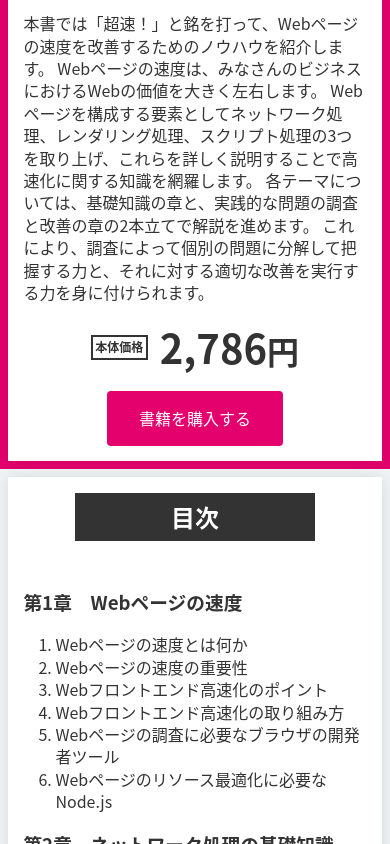
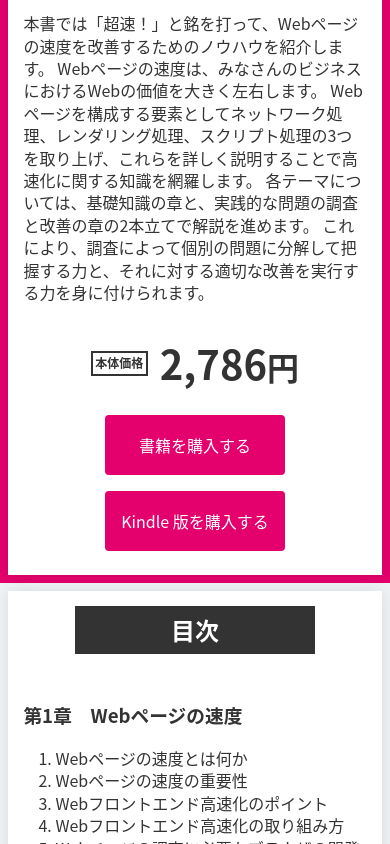
Before and after one commit to 1000ch/webperf.guide, a website: page public/index.html in a window 390 px wide. Shown: the part 758-1602 px from the top of the page. Drawn offline with nearby package versions, Linux system fonts and the light colour scheme.

Commit message:
Add a link to Kindle version

```diff
--- a/public/css/component.css
+++ b/public/css/component.css
@@ -1,6 +1,10 @@
 .Button {
   display: inline-flex;
-  padding: 1em 2em;
+  align-items: center;
+  justify-content: center;
+  width: 180px;
+  height: 60px;
+  margin: 0.5em 1em;
   text-decoration: none;
   color: var(--color-white);
   border-radius: 0.25em;
@@ -16,33 +20,33 @@
   padding-left: 2em;
 }
 
-.Summary__Title {
-  margin-bottom: 0;
-}
-
 .Summary::after {
   display: block;
   clear: both;
   content: "";
 }
 
-.Summary img {
+.Summary__Image {
   float: left;
   box-shadow: 0 0 1.5em rgba(0, 0, 0, 0.2);
 }
 
-.SummaryDetail {
+.Subtitle {
+  margin-bottom: 0;
+}
+
+.Description {
+  margin: 1em 0;
+}
+
+.Price {
   display: flex;
   align-items: center;
-  justify-content: space-between;
+  justify-content: center;
+  margin: 1em 0;
 }
 
-.SummaryPrice {
-  display: flex;
-  align-items: center;
-}
-
-.SummaryPrice__Label {
+.Price__Label {
   margin-right: 1em;
   padding: 0.2em;
   border: solid 2px currentColor;
@@ -50,31 +54,38 @@
   font-weight: bold;
 }
 
-.SummaryPrice__Price {
+.Price__Price {
   font-size: 2.5em;
 }
 
-.SummaryPrice__Price span {
+.Price__Price span {
   font-size: 0.8em;
 }
 
+.Buy {
+  display: flex;
+  flex-wrap: wrap;
+  align-items: center;
+  justify-content: center;
+}
+
+.Buy__Button {
+  flex-basis: 1em;
+}
+
 @media (max-width: 480px) {
-  .Summary img {
+  .Summary__Image {
     width: 100%;
     margin-bottom: 2em;
   }
 
-  .SummaryDetail {
+  .Summary {
     flex-direction: column;
-  }
-
-  .SummaryBuy {
-    margin-top: 1em;
   }
 }
 
 @media (min-width: 481px) {
-  .Summary img {
+  .Summary__Image {
     width: 240px;
     margin-right: 2em;
     margin-bottom: 1em;
--- a/public/index.html
+++ b/public/index.html
@@ -50,26 +50,23 @@
         <div class="Container">
           <div class="Inner">
             <div class="Summary">
-              <img src="img/cover.png" alt="">
-              <h2 class="Summary__Title">使いやすさは「速さ」から始まる</h2>
-              <p>
+              <img class="Summary__Image" src="img/cover.png" alt="">
+              <h2 class="Subtitle">使いやすさは「速さ」から始まる</h2>
+              <p class="Description">
                 本書では「超速！」と銘を打って、Webページの速度を改善するためのノウハウを紹介します。
                 Webページの速度は、みなさんのビジネスにおけるWebの価値を大きく左右します。
                 Webページを構成する要素としてネットワーク処理、レンダリング処理、スクリプト処理の3つを取り上げ、これらを詳しく説明することで高速化に関する知識を網羅します。
                 各テーマについては、基礎知識の章と、実践的な問題の調査と改善の章の2本立てで解説を進めます。
                 これにより、調査によって個別の問題に分解して把握する力と、それに対する適切な改善を実行する力を身に付けられます。
               </p>
-              <div class="SummaryDetail">
-                <div class="SummaryPrice">
-                  <span class="SummaryPrice__Label">本体価格</span>
-                  <strong class="SummaryPrice__Price">2,786<span>円</span></strong>
-                </div>
-                <div class="SummaryBuy">
-                  <a class="Button" href="http://amzn.to/2iox4EP">
-                    書籍を購入する
-                  </a>
-                </div>
-              </div>
+            </div>
+            <div class="Price">
+              <span class="Price__Label">本体価格</span>
+              <strong class="Price__Price">2,786<span>円</span></strong>
+            </div>
+            <div class="Buy">
+              <a class="Button" href="https://amzn.to/2iox4EP">書籍を購入する</a>
+              <a class="Button" href="https://amzn.to/2CIdBqN">Kindle 版を購入する</a>
             </div>
           </div>
         </div>
```
